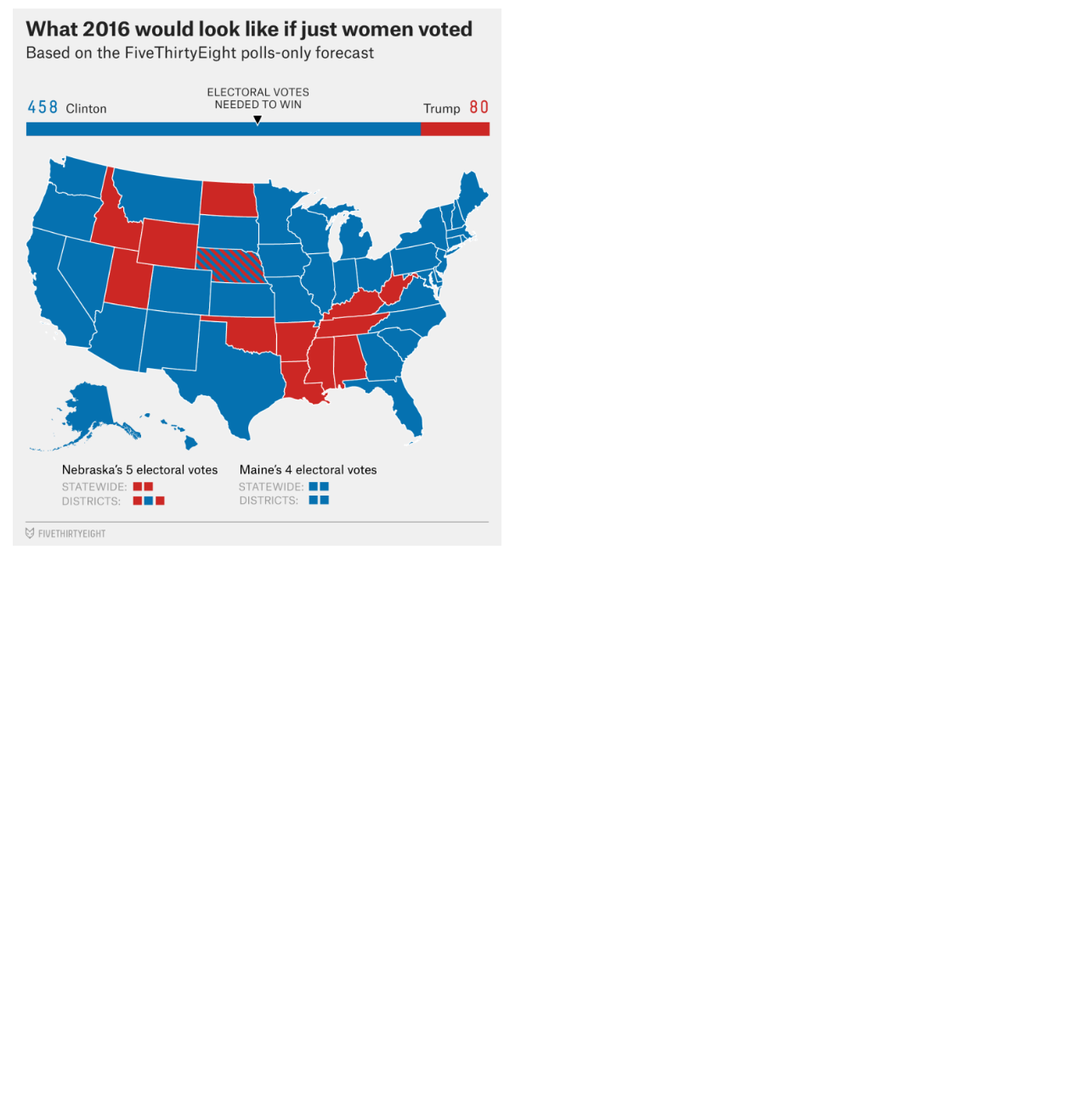
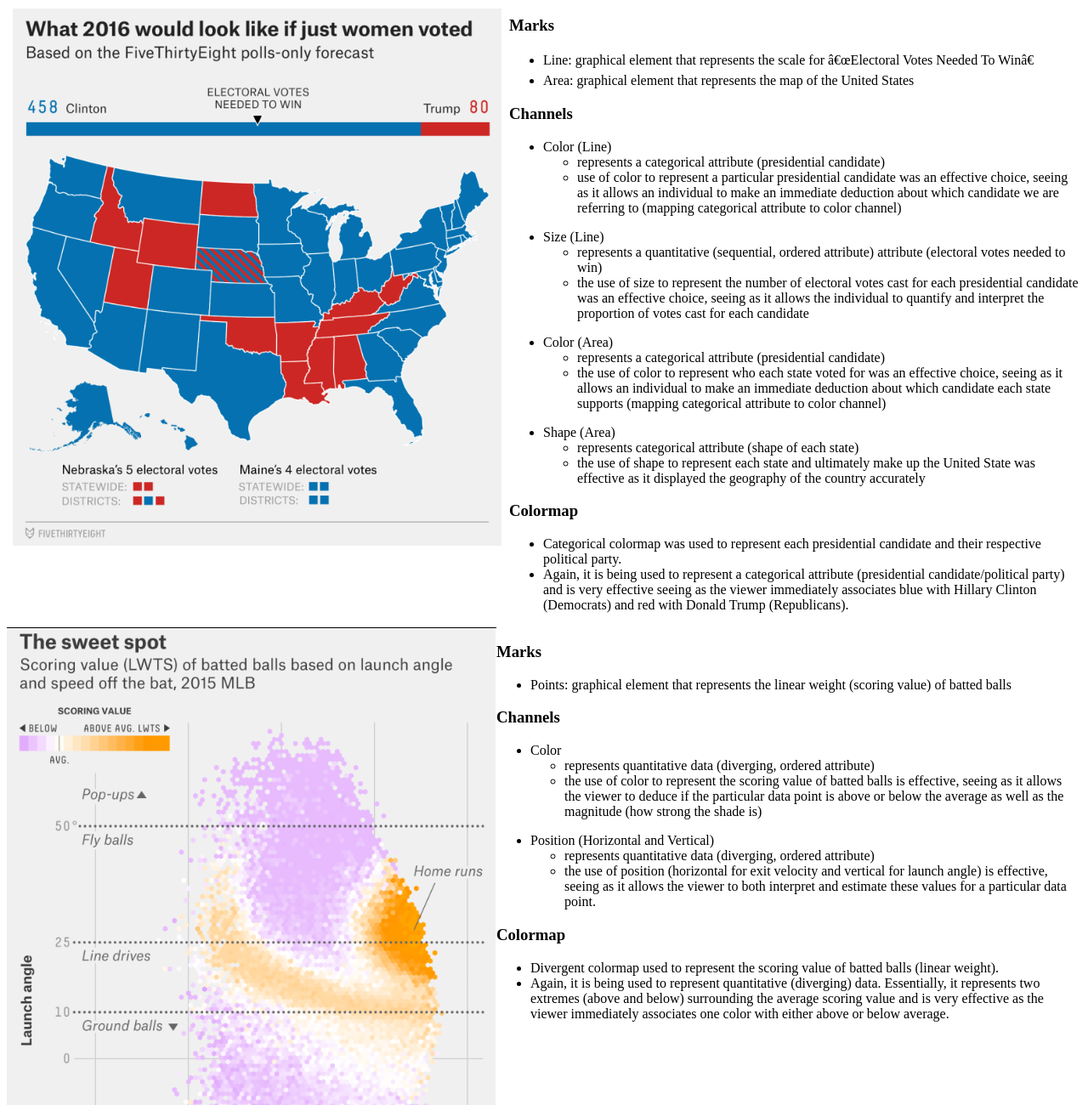
Before and after one commit to DS4200-S23-Class/hw-03-hoyler-krolik-hw3, a plain HTML site: page index.html in a window 1280 px wide. Shown: the part 80-1380 px from the top of the page at 85% size. Before the commit the page ends 800 px from the top, so only its background shows below. Drawn offline with Linux system fonts and the light colour scheme.

Commit message:
pushing files for editing

```diff
--- a/index.html
+++ b/index.html
@@ -11,11 +11,102 @@
 
 <body>
 <h1>hw-03: Interactive Webpage, and Marks & Channels</h1>
+
 <div class="image1">
-    <img src="img/vis1.png" alt="vis1">
+    <div>
+        <img src="img/vis1.png" alt="vis1">
+    </div>
+    <div>
+    <h3>Marks</h3>
+    <ul>
+        <li>Line: graphical element that represents the scale for “Electoral Votes Needed To Win”</li>
+        <li>Area: graphical element that represents the map of the United States</li>
+    </ul>
+    <h3>Channels</h3>
+    <ul>
+        <li>Color (Line)
+            <ul>
+                <li>represents a categorical attribute (presidential candidate)</li>
+                <li>use of color to represent a particular presidential candidate was an effective choice, seeing as it allows an individual to make an immediate deduction about which candidate we are referring to (mapping categorical attribute to color channel)</li>
+            </ul>
+        </li>
+    </ul>
+    <ul>
+        <li>Size (Line)
+            <ul>
+                <li>represents a quantitative (sequential, ordered attribute) attribute (electoral votes needed to win)</li>
+                <li>the use of size to represent the number of electoral votes cast for each presidential candidate was an effective choice, seeing as it allows the individual to quantify and interpret the proportion of votes cast for each candidate</li>
+            </ul>
+        </li>
+    </ul>
+    <ul>
+        <li>Color (Area)
+            <ul>
+                <li>represents a categorical attribute (presidential candidate)</li>
+                <li>the use of color to represent who each state voted for was an effective choice, seeing as it allows an individual to make an immediate deduction about which candidate each state supports (mapping categorical attribute to color channel)</li>
+            </ul>
+        </li>
+    </ul>
+    <ul>
+        <li>Shape (Area)
+            <ul>
+                <li>represents categorical attribute (shape of each state)</li>
+                <li>the use of shape to represent each state and ultimately make up the United State was effective as it displayed the geography of the country accurately</li>
+            </ul>
+        </li>
+    </ul>
+    <h3>Colormap</h3>
+    <ul>
+        <li>Categorical colormap was used to represent each presidential candidate and their respective political party. </li>
+        <li>Again, it is being used to represent a categorical attribute (presidential candidate/political party) and is very effective seeing as the viewer immediately associates blue with Hillary Clinton (Democrats) and red with Donald Trump (Republicans).</li>
+    </ul>
+    </div>
+</div>
+
+<div class = "image2">
+    <div>
+        <img src="img/vis2.png" alt="vis2">
+    </div>
+
+    <div>
+        <h3>Marks</h3>
+        <ul>
+            <li>Points: graphical element that represents the linear weight (scoring value) of batted balls</li>
+        </ul>
+
+        <h3>Channels</h3>
+        <ul>
+            <li>Color
+                <ul>
+                    <li>represents quantitative data (diverging, ordered attribute)</li>
+                    <li>the use of color to represent the scoring value of batted balls is effective, seeing as it allows the viewer to deduce if the particular data point is above or below the average as well as the magnitude (how strong the shade is)</li>
+                </ul>
+            </li>
+        </ul>
+
+        <ul>
+            <li>Position (Horizontal and Vertical)
+                <ul>
+                    <li>represents quantitative data (diverging, ordered attribute)</li>
+                    <li>the use of position (horizontal for exit velocity and vertical for launch angle) is effective, seeing as it allows the viewer to both interpret and estimate these values for a particular data point.</li>
+                </ul>
+            </li>
+        </ul>
+
+        <h3>Colormap</h3>
+        <ul>
+            <li>Divergent colormap used to represent the scoring value of batted balls (linear weight).</li>
+            <li>Again, it is being used to represent quantitative (diverging) data. Essentially, it represents two extremes (above and below) surrounding the average scoring value and is very effective as the viewer immediately associates one color with either above or below average.</li>
+        </ul>
+    </div>
+</div>
 
 
-</div>
+
+
+
+
+
 
 <script src="main.js"></script>
 </body>
--- a/style.css
+++ b/style.css
@@ -9,5 +9,14 @@ h1 {
 
 .image1 {
     display: flex;
+    flex-direction: row;
+    justify-content: space-around;
+
 
 }
+
+.image2 {
+    display: flex;
+    flex-direction: row;
+    justify-content: space-around;
+}
```
